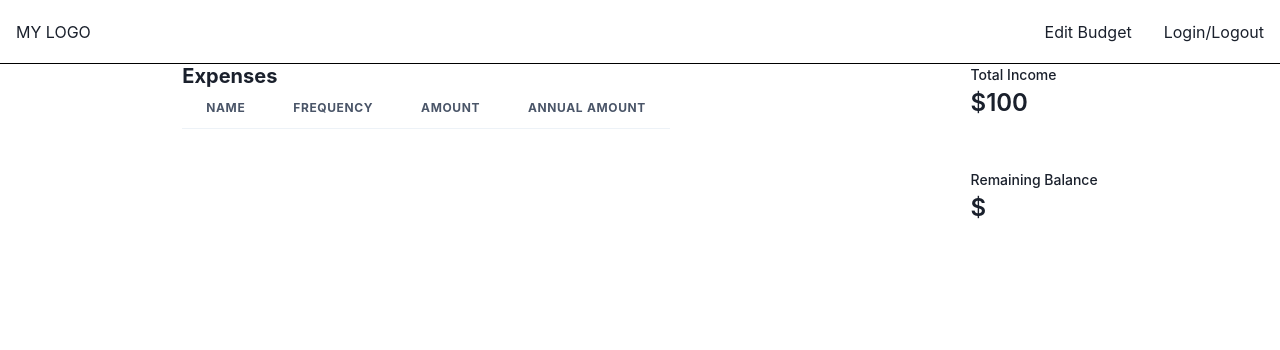
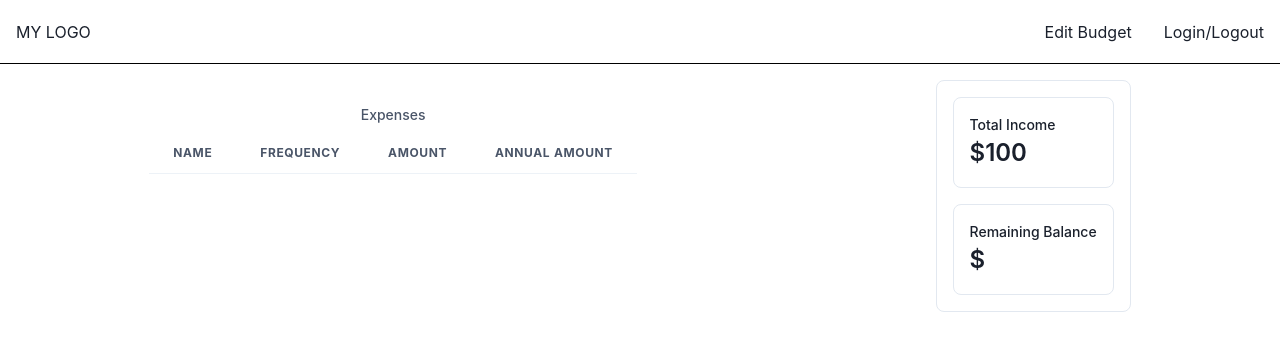
Before and after one commit to dyj0183/React-NextJS-Budget-App, a Next.js app: page / in a window 1280 px wide. Shown: the top 350 px of the page. Built offline with nearby package versions, Linux system fonts and the light colour scheme.

Commit message:
some more updates to style

```diff
--- a/pages/_app.js
+++ b/pages/_app.js
@@ -21,6 +21,7 @@ function MyApp({ Component, pageProps }) {
           borderBottom="1px solid black"
           h="4rem"
           padding="1rem"
+          marginBottom="1rem"
         >
           <Link href="/">MY LOGO</Link>
           <HStack spacing="2rem">
--- a/pages/index.js
+++ b/pages/index.js
@@ -1,9 +1,10 @@
 import styles from "../styles/Home.module.css";
 import {
   Flex,
-  VStack,
-  Heading,
+  Stack,
+  Box,
   Table,
+  TableCaption,
   Thead,
   Tbody,
   Th,
@@ -14,17 +15,16 @@ import {
   StatLabel,
   StatNumber,
 } from "@chakra-ui/react";
+import { useMediaQuery } from "@chakra-ui/react";
 
 export default function Home() {
+  const [isSmallScreen] = useMediaQuery("(max-width: 1280px)");
+
   return (
-    <div className={styles.container}>
-      <main>
     <Flex justify="space-around">
-          <section>
-            <Heading as="h2" size="md">
-              Expenses
-            </Heading>
+      <Box>
         <Table>
+          <TableCaption placement="top">Expenses</TableCaption>
           <Thead>
             <Tr>
               <Th>Name</Th>
@@ -35,26 +35,28 @@ export default function Home() {
           </Thead>
           <Tbody></Tbody>
         </Table>
-          </section>
-          <section>
-            <VStack align="flex-start" spacing="3rem">
-              <StatGroup>
+      </Box>
+      <Stack
+        direction={isSmallScreen ? "column" : "row"}
+        borderWidth="1px"
+        borderRadius="lg"
+        padding="1rem"
+        spacing="1rem"
+      >
+        <StatGroup borderWidth="1px" borderRadius="lg" padding="1rem">
           <Stat>
             <StatLabel>Total Income</StatLabel>
             <StatNumber>$100</StatNumber>
           </Stat>
           {/* Generate stats for individual incomes */}
         </StatGroup>
-              <StatGroup>
+        <StatGroup borderWidth="1px" borderRadius="lg" padding="1rem">
           <Stat>
             <StatLabel>Remaining Balance</StatLabel>
             <StatNumber>${/* Display remaining */}</StatNumber>
           </Stat>
         </StatGroup>
-            </VStack>
-          </section>
+      </Stack>
     </Flex>
-      </main>
-    </div>
   );
 }
```
Lines whose indentation alone changed are shown as unchanged.
